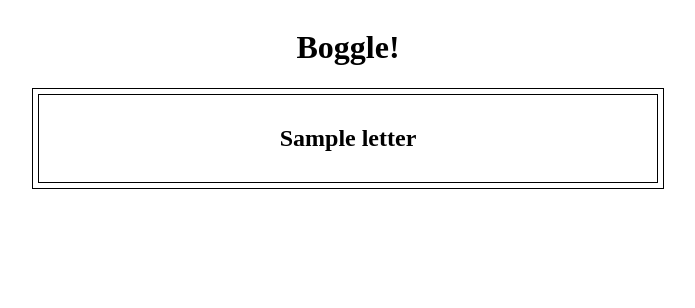
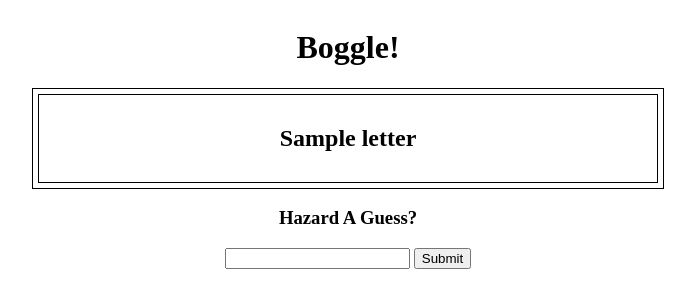
Before and after one commit to lowtrey/springboard-e_boggle, a Flask app: template templates/board.html in a window 1280 px wide. Shown: the top 308 px of the page, without its empty margins (292-987 px from the left). Run offline with Flask 2, Linux system fonts and the light colour scheme; the template is opened without the code that fills it: most values are stand-ins (such as "Sample title", 1, 10 or a date in 2020); parts of the project's set-up code (start-up, migrations or seed data) failed here and were passed over.

Commit message:
complete step two, add jQuery and ajax

```diff
--- a/app.py
+++ b/app.py
@@ -3,12 +3,22 @@ from boggle import Boggle
 
 app = Flask(__name__)
 boggle_game = Boggle()
+# Configure Key for Session
+app.config["SECRET_KEY"] = "oh-so-secret"
 
 
 @app.route("/")
 def show_game():
     """Display Board & Form | Start Session"""
 
-    board = boggle_game.make_board()
+    if "board" in session:
+
+        board = session.get("board")
+
+    else:
+
+        board = boggle_game.make_board()
+
+        session["board"] = board
 
     return render_template("board.html", board=board)
--- a/static/app.js
+++ b/static/app.js
@@ -0,0 +1,5 @@
+// Handle Guess Submission
+$("#guessForm").on("submit", function (event) {
+  event.preventDefault();
+  console.log("Submitted");
+});
--- a/templates/board.html
+++ b/templates/board.html
@@ -18,6 +18,18 @@
         </tr>
         {% endfor %}
       </table>
+      <form action="" id="guessForm">
+        <label for="guess"><h3>Hazard A Guess?</h3></label>
+        <input type="text" name="guess" id="guess" required />
+        <button type="submit">Submit</button>
+      </form>
     </div>
+    <script
+      src="https://code.jquery.com/jquery-3.3.1.js"
+      integrity="sha256-2Kok7MbOyxpgUVvAk/HJ2jigOSYS2auK4Pfzbm7uH60="
+      crossorigin="anonymous"
+    ></script>
+    <script src="https://unpkg.com/axios/dist/axios.js"></script>
+    <script src="/static/app.js"></script>
   </body>
 </html>
```
